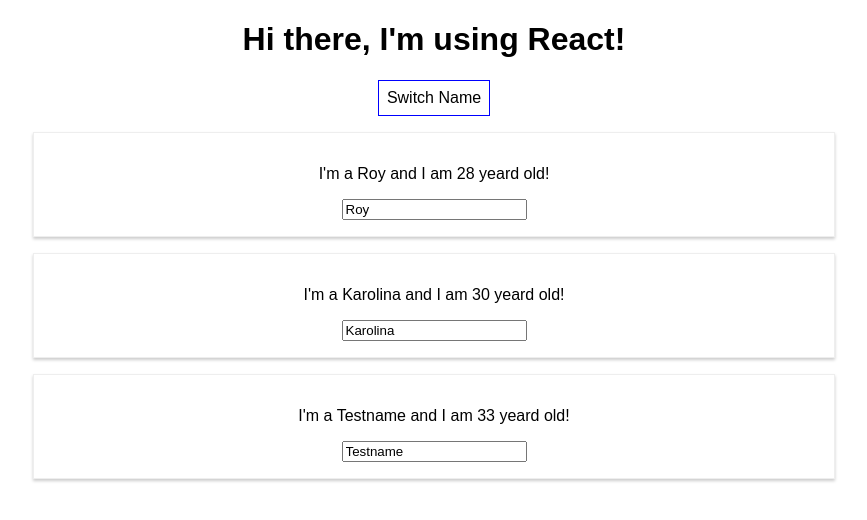
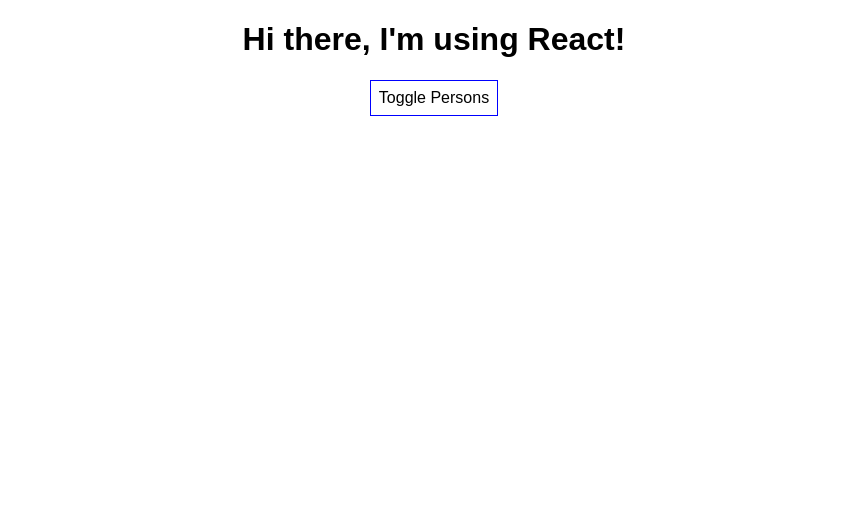
Before and after one commit to royriver23/playing-react, a React (Create React App) app: page / in a window 1280 px wide. Shown: the top 520 px of the page, without its empty margins (206-1073 px from the left). Built offline with nearby package versions, Linux system fonts and the light colour scheme.

Commit message:
Conditional Rendering

```diff
--- a/src/App.js
+++ b/src/App.js
@@ -9,7 +9,8 @@
       { name: 'Karolina', age: 30 },
       { name: 'Testname', age: 33 }
     ],
-    otherState: 'some other value'
+    otherState: 'some other value',
+    showsPersons: false
   }
 
   switchNameHandler = (newName) => {
@@ -31,6 +32,11 @@
   })
   }
 
+  togglePersonsHandler = () => {
+    const doesShow = this.state.showsPersons;
+    this.setState({showsPersons: !doesShow});
+  }
+
   render() {
 
     const style = {
@@ -41,12 +47,11 @@
       cursor: 'pointer'
     };
 
-    return (
-      <div className="App">
-        <h1>Hi there, I'm using React!</h1>
-        <button
-        onClick={() => this.switchNameHandler('Roy José!')}
-        style={style}>Switch Name</button>
+    let persons = null;
+
+    if(this.state.showsPersons) {
+      persons = (
+        <div>
           <Person
             name={this.state.persons[0].name}
             age={this.state.persons[0].age}
@@ -66,6 +71,17 @@
         </div>
       );
     }
+
+    return (
+      <div className="App">
+        <h1>Hi there, I'm using React!</h1>
+        <button
+        onClick={this.togglePersonsHandler}
+        style={style}>Toggle Persons</button>
+        {persons}
+      </div>
+    );
+  }
 }
 
 export default App;
```
Lines whose indentation alone changed are shown as unchanged.
